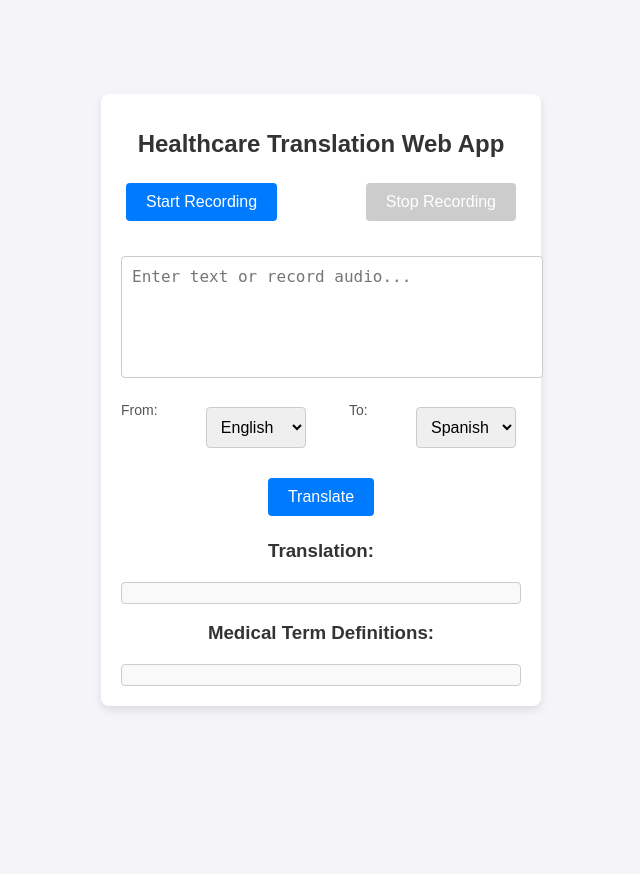
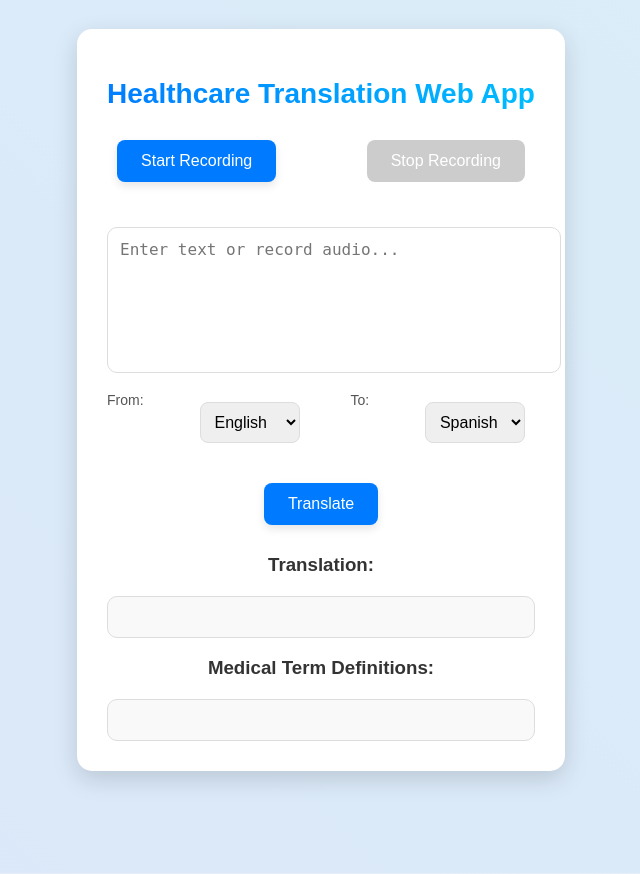
Before and after one commit to Yussifweb3/healthcare_translation_app-with-genrative-AI, a Flask app: page / in a window 1280 px wide; the page is wider, and only the part inside the window is pictured. Shown: that part, without its empty margins (319-959 px from the left). Before the commit the page ends 710 px from the top of that part, so only its background shows below. Run offline with Flask 3, Linux system fonts and the light colour scheme; data that the repository does not hold is empty.

Commit message:
Update style.css

```diff
--- a/static/style.css
+++ b/static/style.css
@@ -5,186 +5,206 @@ body {
     padding: 0;
     background-color: #f4f4f9;
     color: #333;
+    display: flex;
+    justify-content: center;
+    align-items: center;
+    height: 100vh;
+    overflow: hidden;
 }
 
-/* Container Styling */
+/* Container Styling with Animation */
 .container {
     max-width: 600px;
     margin: 20px auto;
-    padding: 20px;
+    padding: 30px;
     background: #fff;
-    border-radius: 10px;
-    box-shadow: 0 4px 12px rgba(0, 0, 0, 0.1);
+    border-radius: 15px;
+    box-shadow: 0 8px 24px rgba(0, 0, 0, 0.15);
     text-align: center;
+    animation: fadeIn 0.8s ease-in-out;
+}
+
+@keyframes fadeIn {
+    from {
+        opacity: 0;
+        transform: translateY(-20px);
+    }
+    to {
+        opacity: 1;
+        transform: translateY(0);
+    }
 }
 
 .definitions-area {
     margin-top: 20px;
-    padding: 15px;
+    padding: 20px;
     background-color: #f9f9f9;
     border: 1px solid #ddd;
-    border-radius: 5px;
+    border-radius: 10px;
     font-size: 14px;
+    transition: transform 0.3s ease, box-shadow 0.3s ease;
 }
 
-/* Header Styling */
-h1 {
-    font-size: 24px;
-    color: #007bff;
-    margin-bottom: 20px;
+.definitions-area:hover {
+    transform: translateY(-5px);
+    box-shadow: 0 6px 12px rgba(0, 0, 0, 0.1);
 }
 
-/* Buttons Styling */
+/* Header Styling with Gradient Text */
+h1 {
+    font-size: 28px;
+    background: linear-gradient(45deg, #007bff, #00bfff);
+    -webkit-background-clip: text;
+    color: transparent;
+    margin-bottom: 20px;
+    animation: slideIn 0.8s ease-in-out;
+}
+
+@keyframes slideIn {
+    from {
+        opacity: 0;
+        transform: translateX(-20px);
+    }
+    to {
+        opacity: 1;
+        transform: translateX(0);
+    }
+}
+
+/* Buttons Styling with Hover and Click Effects */
 button {
-    padding: 10px 20px;
-    margin: 5px;
+    padding: 12px 24px;
+    margin: 10px;
     background-color: #007bff;
     color: white;
     border: none;
-    border-radius: 5px;
+    border-radius: 8px;
     cursor: pointer;
-    font-size: 14px;
-    transition: background-color 0.3s;
+    font-size: 16px;
+    transition: background-color 0.3s, transform 0.2s, box-shadow 0.3s;
+    box-shadow: 0 4px 8px rgba(0, 0, 0, 0.1);
 }
 
 button:hover {
     background-color: #0056b3;
+    transform: translateY(-2px);
+    box-shadow: 0 6px 12px rgba(0, 0, 0, 0.2);
 }
 
-/* Textarea Styling */
-textarea {
-    width: 100%;
-    height: 100px;
-    margin: 10px 0;
-    padding: 10px;
-    font-size: 16px;
-    border: 1px solid #ddd;
-    border-radius: 5px;
-    resize: none;
-}
-
-/* Dropdown Styling */
-select {
-    padding: 10px;
-    margin: 5px;
-    font-size: 14px;
-    border: 1px solid #ddd;
-    border-radius: 5px;
-}
-
-/* Translation Output Styling */
-.translated-text {
-    margin-top: 20px;
-    padding: 15px;
-    background: #f9f9f9;
-    border: 1px solid #ddd;
-    border-radius: 5px;
-    font-size: 16px;
-    text-align: left;
-    white-space: pre-wrap;
-}
-
-/* Highlighted Medical Terms */
-.medical-term {
-    color: blue;
-    cursor: pointer;
-    text-decoration: underline;
-}
-
-/* Alert for Clickable Medical Terms */
-.medical-term:hover {
-    color: darkblue;
-}
-
-/* Form Labels */
-label {
-    font-size: 14px;
-    margin-right: 5px;
-    color: #555;
-}
-body {
-    font-family: Arial, sans-serif;
-    background-color: #f4f4f9;
-    margin: 0;
-    padding: 0;
-    display: flex;
-    justify-content: center;
-    align-items: center;
-    height: 100vh;
-}
-
-.container {
-    background-color: #fff;
-    padding: 20px;
-    border-radius: 8px;
+button:active {
+    transform: translateY(0);
     box-shadow: 0 4px 8px rgba(0, 0, 0, 0.1);
-    width: 400px;
-    max-width: 100%;
-}
-
-h1 {
-    text-align: center;
-    color: #333;
-}
-
-.recording-section {
-    display: flex;
-    justify-content: space-between;
-    margin-bottom: 20px;
-}
-
-button {
-    padding: 10px 20px;
-    border: none;
-    border-radius: 4px;
-    background-color: #007bff;
-    color: #fff;
-    cursor: pointer;
-    font-size: 16px;
 }
 
 button:disabled {
     background-color: #ccc;
     cursor: not-allowed;
+    transform: none;
+    box-shadow: none;
 }
 
+/* Textarea Styling with Focus Animation */
 textarea {
     width: 100%;
-    height: 100px;
-    padding: 10px;
-    border: 1px solid #ccc;
-    border-radius: 4px;
-    margin-bottom: 20px;
+    height: 120px;
+    margin: 15px 0;
+    padding: 12px;
     font-size: 16px;
+    border: 1px solid #ddd;
+    border-radius: 10px;
+    resize: none;
+    transition: border-color 0.3s, box-shadow 0.3s;
 }
 
+textarea:focus {
+    border-color: #007bff;
+    box-shadow: 0 0 8px rgba(0, 123, 255, 0.3);
+    outline: none;
+}
+
+/* Dropdown Styling with Hover Effect */
+select {
+    padding: 10px;
+    margin: 10px;
+    font-size: 16px;
+    border: 1px solid #ddd;
+    border-radius: 8px;
+    transition: border-color 0.3s, box-shadow 0.3s;
+}
+
+select:hover {
+    border-color: #007bff;
+    box-shadow: 0 0 8px rgba(0, 123, 255, 0.2);
+}
+
+/* Translation Output Styling with Fade-In Animation */
+.translated-text {
+    margin-top: 20px;
+    padding: 20px;
+    background: #f9f9f9;
+    border: 1px solid #ddd;
+    border-radius: 10px;
+    font-size: 16px;
+    text-align: left;
+    white-space: pre-wrap;
+    animation: fadeIn 0.5s ease-in-out;
+}
+
+/* Highlighted Medical Terms with Hover Animation */
+.medical-term {
+    color: #007bff;
+    cursor: pointer;
+    text-decoration: underline;
+    transition: color 0.3s, transform 0.2s;
+}
+
+.medical-term:hover {
+    color: #0056b3;
+    transform: scale(1.05);
+}
+
+/* Form Labels with Fade-In Animation */
+label {
+    font-size: 14px;
+    margin-right: 5px;
+    color: #555;
+    animation: fadeIn 0.8s ease-in-out;
+}
+
+/* Recording Section Styling */
+.recording-section {
+    display: flex;
+    justify-content: space-between;
+    margin-bottom: 20px;
+    animation: slideIn 0.8s ease-in-out;
+}
+
+/* Language Selection Styling */
 .language-selection {
     display: flex;
     justify-content: space-between;
     margin-bottom: 20px;
+    animation: slideIn 0.8s ease-in-out;
 }
 
-select {
-    padding: 10px;
-    border: 1px solid #ccc;
-    border-radius: 4px;
-    font-size: 16px;
+/* Background Animation */
+body::before {
+    content: '';
+    position: absolute;
+    top: 0;
+    left: 0;
+    width: 100%;
+    height: 100%;
+    background: linear-gradient(45deg, rgba(0, 123, 255, 0.1), rgba(0, 191, 255, 0.1));
+    z-index: -1;
+    animation: backgroundAnimation 10s infinite alternate;
 }
 
-.translated-text {
-    margin-top: 20px;
-    padding: 10px;
-    background-color: #f9f9f9;
-    border: 1px solid #ccc;
-    border-radius: 4px;
-    font-size: 16px;
+@keyframes backgroundAnimation {
+    from {
+        transform: scale(1);
+    }
+    to {
+        transform: scale(1.2);
+    }
 }
-
-.definitions-area {
-    margin-top: 20px;
-    padding: 10px;
-    background-color: #f9f9f9;
-    border: 1px solid #ccc;
-    border-radius: 4px;
-    font-size: 16px;
-}
```
